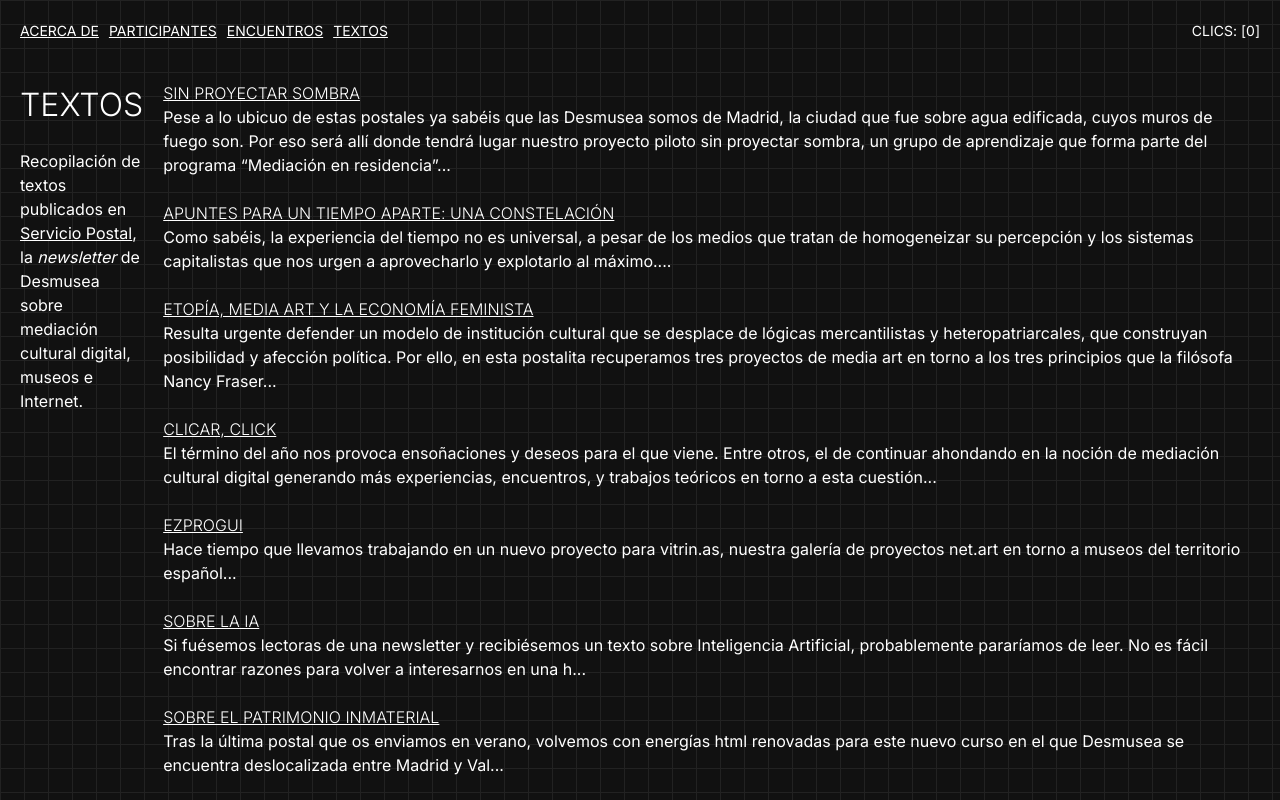
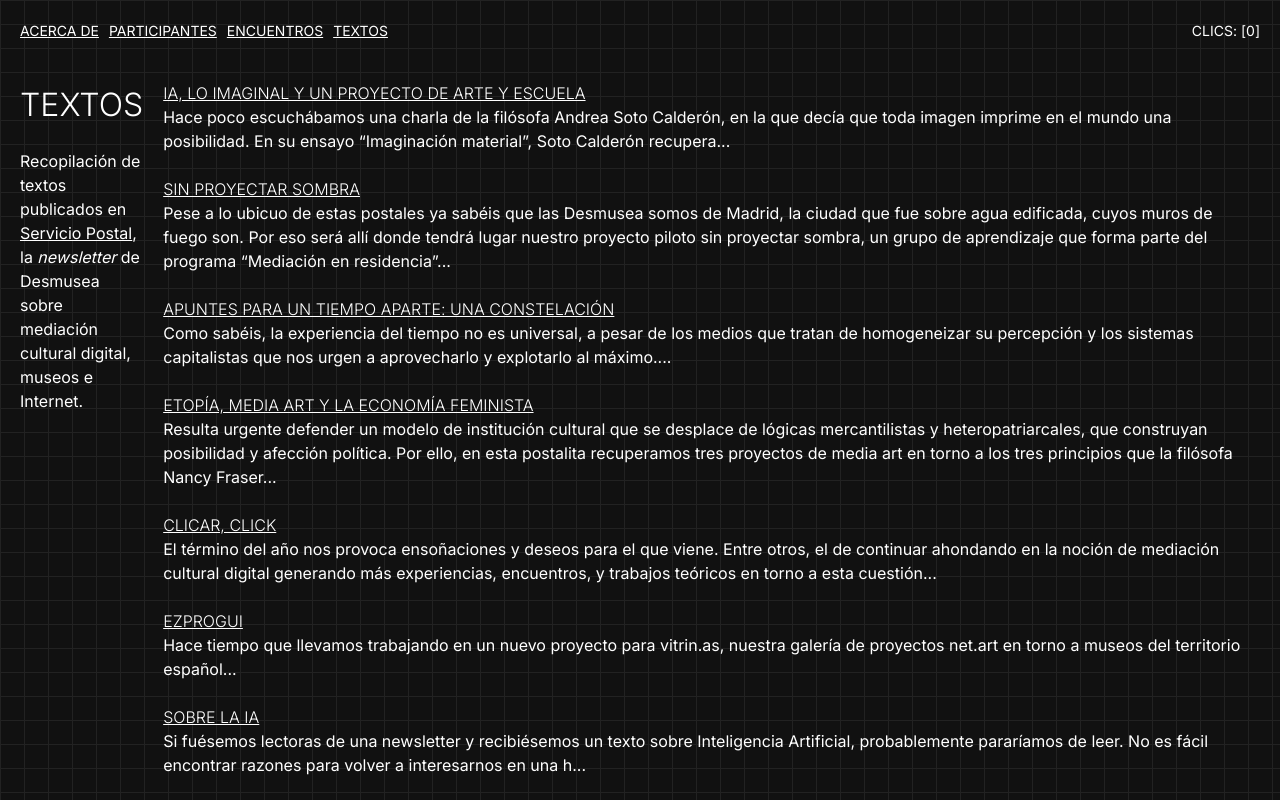
Before and after one commit to claraharguindey/clicar-click, a Next.js app: page /textos in a window 1280 px wide. Shown: the top 800 px of the page. Built offline with nearby package versions, Linux system fonts and the light colour scheme.

Commit message:
add new post

```diff
--- a/src/app/textos/page.tsx
+++ b/src/app/textos/page.tsx
@@ -24,18 +24,37 @@ export default function About() {
       <div>
         <ul>
           <li>
-            <Link href={"https://desmusea.substack.com/p/491"} target="_blank">
+            <Link href={"https://desmusea.substack.com/p/e39"} target="_blank">
               <h2 className="subtitle">
-                sin proyectar sombra
+                IA, lo imaginal y un proyecto de arte y escuela
               </h2>
             </Link>
             <p>
-            Pese a lo ubicuo de estas postales ya sabéis que las Desmusea somos de Madrid, la ciudad que fue sobre agua edificada, cuyos muros de fuego son. Por eso será allí donde tendrá lugar nuestro proyecto piloto sin proyectar sombra, un grupo de aprendizaje que forma parte del programa “Mediación en residencia”...
+              Hace poco escuchábamos una charla de la filósofa Andrea Soto
+              Calderón, en la que decía que toda imagen imprime en el mundo una
+              posibilidad. En su ensayo “Imaginación material”, Soto Calderón
+              recupera...
             </p>
           </li>
           <br />
           <li>
-            <Link href={"https://desmusea.substack.com/p/apuntes"} target="_blank">
+            <Link href={"https://desmusea.substack.com/p/491"} target="_blank">
+              <h2 className="subtitle">sin proyectar sombra</h2>
+            </Link>
+            <p>
+              Pese a lo ubicuo de estas postales ya sabéis que las Desmusea
+              somos de Madrid, la ciudad que fue sobre agua edificada, cuyos
+              muros de fuego son. Por eso será allí donde tendrá lugar nuestro
+              proyecto piloto sin proyectar sombra, un grupo de aprendizaje que
+              forma parte del programa “Mediación en residencia”...
+            </p>
+          </li>
+          <br />
+          <li>
+            <Link
+              href={"https://desmusea.substack.com/p/apuntes"}
+              target="_blank"
+            >
               <h2 className="subtitle">
                 Apuntes para un tiempo aparte: una constelación
               </h2>
```
